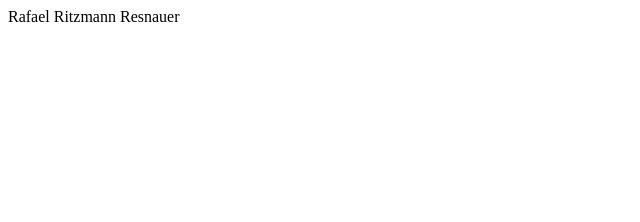
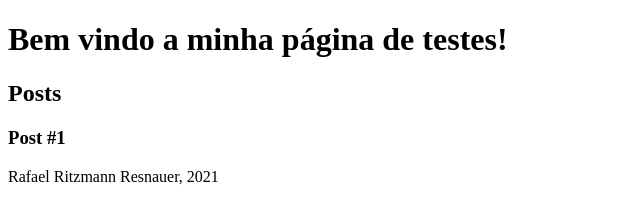
Before and after one commit to RafaelRResnauer/meu-site, a plain HTML site: page index.html in a window 1280 px wide. Shown: the whole page, without its empty margins (0-640 px from the left). Drawn offline with Linux system fonts and the light colour scheme.

Commit message:
sections, headers e footers adicionados

```diff
--- a/index.html
+++ b/index.html
@@ -5,6 +5,19 @@
 	<title>Rafael Ritzmann Resnauer</title>
   </head>
   <body>
-    Rafael Ritzmann Resnauer
+    <header>
+	  <h1>Bem vindo a minha página de testes!</h1>
+	</header>
+	<section>
+	  <header>
+	    <h2>Posts</h2>
+	  </header>
+	  <article>
+	    <header>
+	      <h3>Post #1</h3>
+		</header>
+	  </article>
+	</section>
+	<footer>Rafael Ritzmann Resnauer, 2021</footer>
   </body>
 </html>
```
